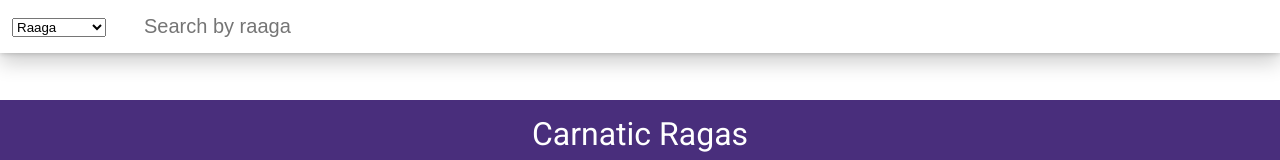
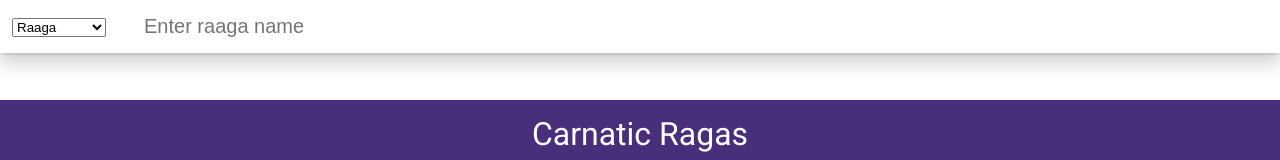
Before and after one commit to rammiramesh2000/carnatic-ragas, a React (Create React App) app: page / in a window 1280 px wide. Shown: the top 160 px of the page. Built offline with nearby package versions, Linux system fonts and the light colour scheme.

Commit message:
Updated search placeholder text

```diff
--- a/src/ListSongs.js
+++ b/src/ListSongs.js
@@ -83,7 +83,7 @@ class ListSongs extends Component {
       })
     ));
 
-    const placeholder = `Search by ${search_mode}`;
+    const placeholder = `Enter ${search_mode} name`;
 
     //return JSX
     return (
```
